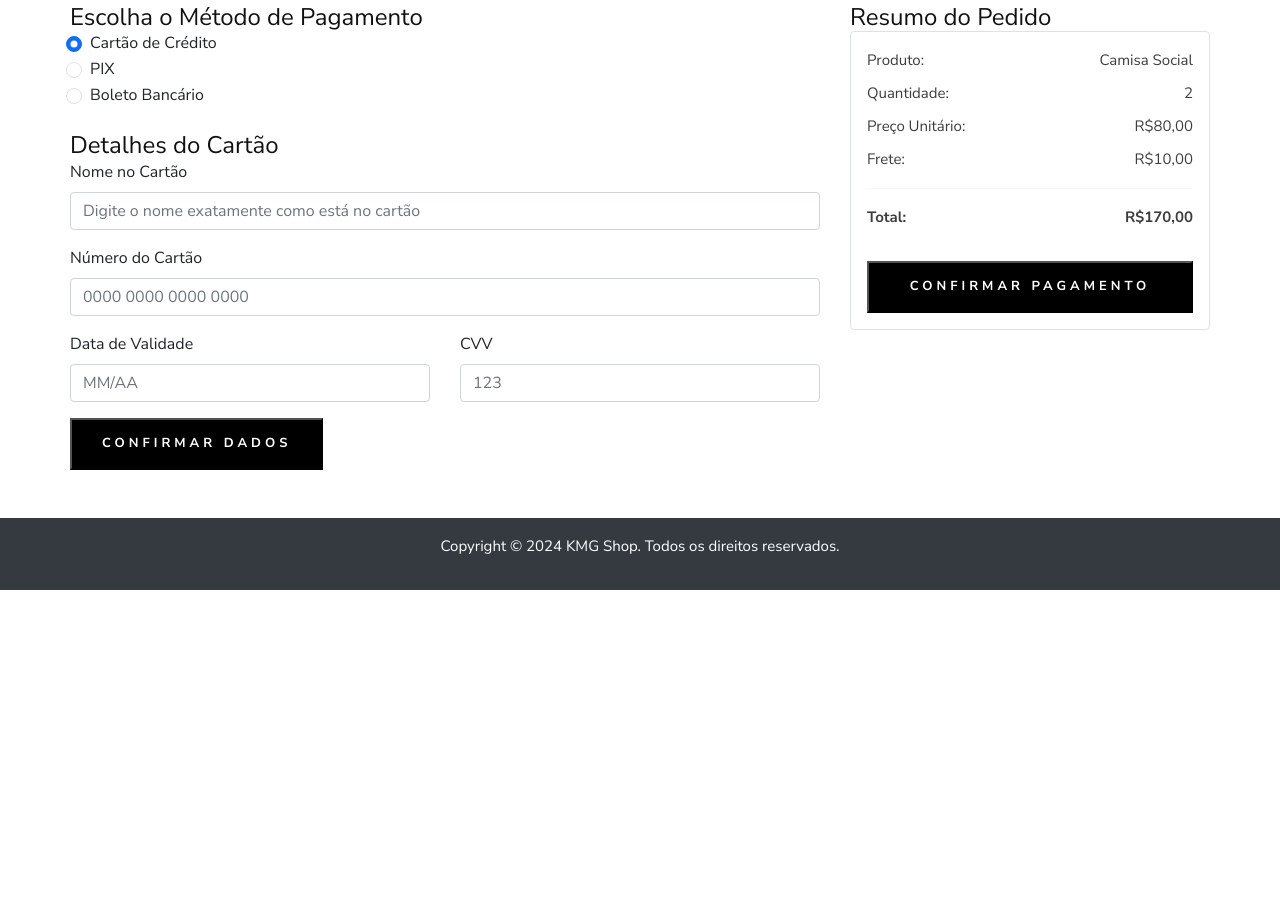
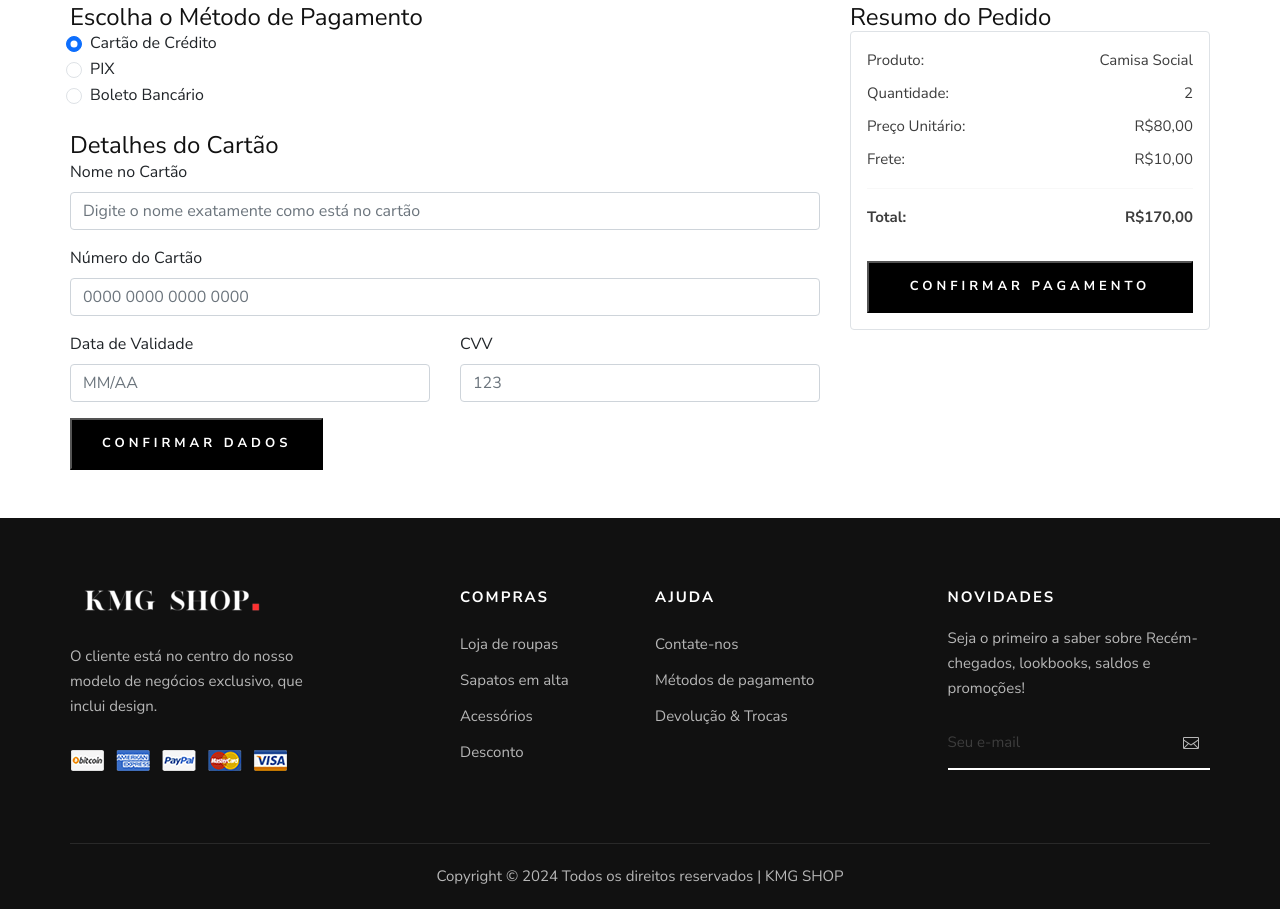
Before and after one commit to KevynMurilo/eccomerce-html, a plain HTML site: page payments.html in a window 1280 px wide. Shown: the part 392-1301 px from the top of the page. Before the commit the page ends 982 px from the top, so only its background shows below. Drawn offline with nearby package versions, Linux system fonts and the light colour scheme.

```diff
--- a/payments.html
+++ b/payments.html
@@ -29,7 +29,7 @@
     <div class="offcanvas-menu-wrapper">
         <div class="offcanvas__option">
             <div class="offcanvas__links">
-                <a href="#">Entrar</a>
+                <a href="/login.html">Entrar</a>
             </div>
         </div>
         <div class="offcanvas__nav__option">
@@ -218,17 +218,79 @@
     </section>
     <!-- Fim da Seção de Pagamento -->
 
-    <!-- Seção de Rodapé -->
-    <footer class="footer bg-dark text-white py-3">
-        <div class="container text-center">
-            <p>Copyright ©
-                <script>
-                    document.write(new Date().getFullYear());
-                </script> KMG Shop. Todos os direitos reservados.
-            </p>
+    <!-- Footer Section Begin -->
+    <footer class="footer">
+        <div class="container">
+            <div class="row">
+                <div class="col-lg-3 col-md-6 col-sm-6">
+                    <div class="footer__about">
+                        <div class="footer__logo">
+                            <a href="#"><img src="img/footer-logo.png" alt=""></a>
+                        </div>
+                        <p>O cliente está no centro do nosso modelo de negócios exclusivo, que inclui design.</p>
+                        <a href="#"><img src="img/payment.png" alt=""></a>
+                    </div>
+                </div>
+                <div class="col-lg-2 offset-lg-1 col-md-3 col-sm-6">
+                    <div class="footer__widget">
+                        <h6>Compras</h6>
+                        <ul>
+                            <li><a href="#">Loja de roupas</a></li>
+                            <li><a href="#">Sapatos em alta</a></li>
+                            <li><a href="#">Acessórios</a></li>
+                            <li><a href="#">Desconto</a></li>
+                        </ul>
+                    </div>
+                </div>
+                <div class="col-lg-2 col-md-3 col-sm-6">
+                    <div class="footer__widget">
+                        <h6>Ajuda</h6>
+                        <ul>
+                            <li><a href="#">Contate-nos</a></li>
+                            <li><a href="#">Métodos de pagamento</a></li>
+                            <li><a href="#">Devolução & Trocas</a></li>
+                        </ul>
+                    </div>
+                </div>
+                <div class="col-lg-3 offset-lg-1 col-md-6 col-sm-6">
+                    <div class="footer__widget">
+                        <h6>Novidades</h6>
+                        <div class="footer__newslatter">
+                            <p>Seja o primeiro a saber sobre Recém-chegados, lookbooks, saldos e promoções!</p>
+                            <form action="https://formsubmit.co/geanv7820@gmail.com" method="POST">
+                                <input type="text" placeholder="Seu e-mail">
+                                <button type="submit"><span class="icon_mail_alt"></span></button>
+                            </form>
+                        </div>
+                    </div>
+                </div>
+            </div>
+            <div class="row">
+                <div class="col-lg-12 text-center">
+                    <div class="footer__copyright__text">
+                        <p>Copyright ©
+                            <script>
+                                document.write(new Date().getFullYear());
+                            </script>
+                            Todos os direitos reservados | KMG SHOP</i>
+                        </p>
+                    </div>
+                </div>
+            </div>
         </div>
     </footer>
-    <!-- Fim da Seção de Rodapé -->
+    <!-- Footer Section End -->
+
+    <!-- Search Begin -->
+    <div class="search-model">
+        <div class="h-100 d-flex align-items-center justify-content-center">
+            <div class="search-close-switch">+</div>
+            <form class="search-model-form">
+                <input type="text" id="search-input" placeholder="Search here.....">
+            </form>
+        </div>
+    </div>
+    <!-- Search End -->
 
     <!-- Bootstrap JS -->
     <script src="https://cdn.jsdelivr.net/npm/bootstrap@5.3.0/dist/js/bootstrap.bundle.min.js"></script>
@@ -240,6 +302,7 @@
     <script src="js/jquery.magnific-popup.min.js"></script>
     <script src="js/main.js"></script>
     <script src="js/updateCartInfo.js"></script>
+    <script src="js/cart.js"></script>
     <script src="js/payments.js"></script>
 
     <script>
```
Also changed, not shown: about.html (+2 -2 lines), contact.html (+2 -2 lines), index.html (+2 -2 lines), shop.html (+2 -2 lines).
